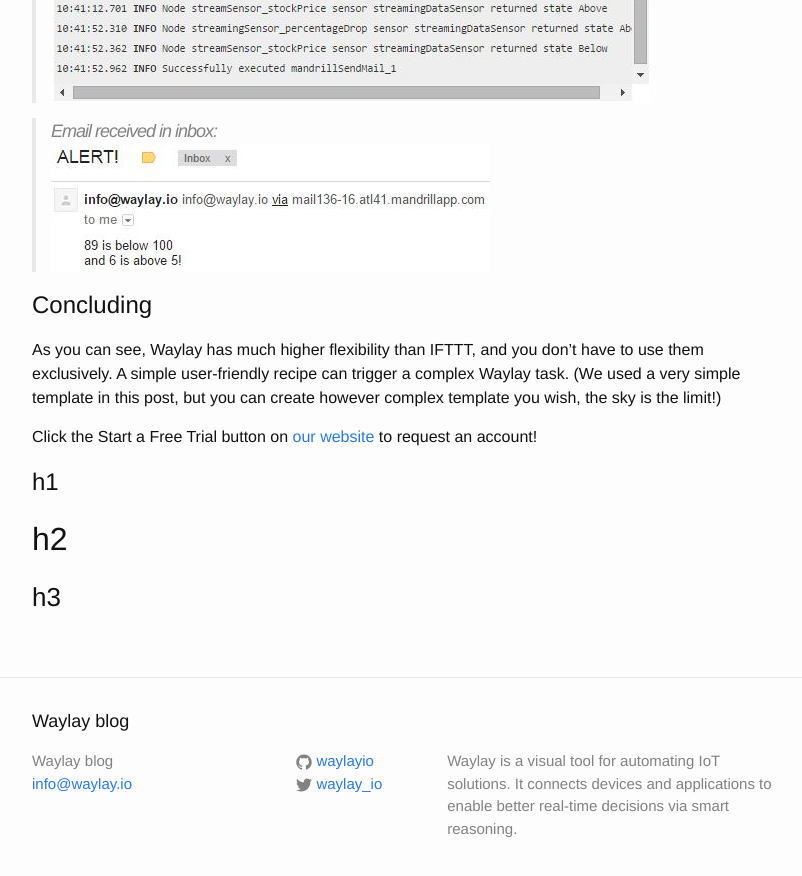
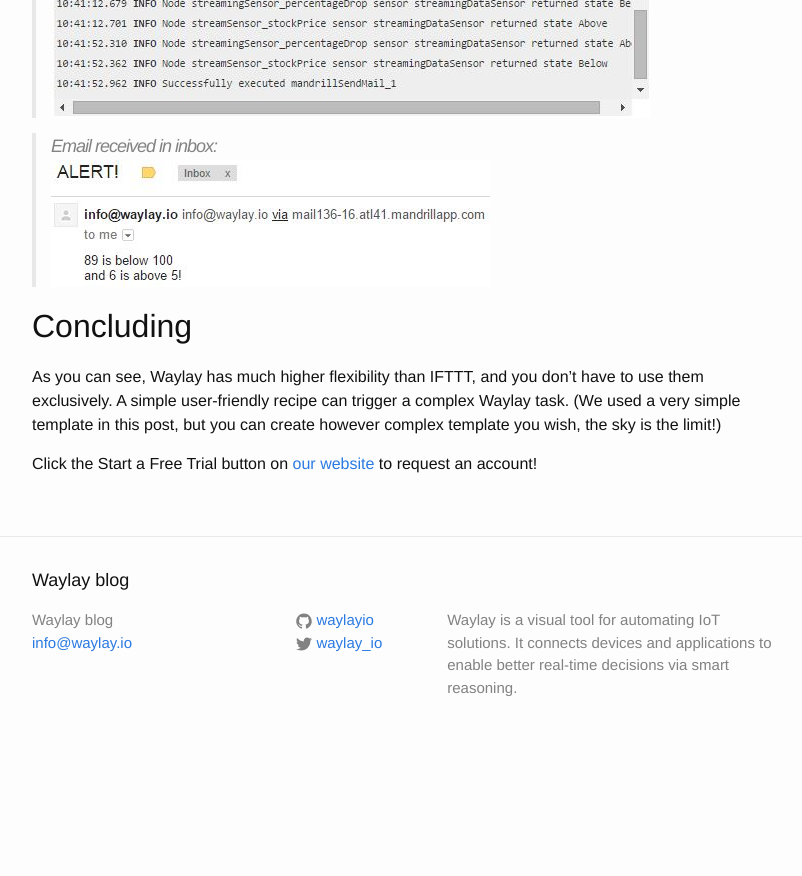
Before and after one commit to jasperdevrient/waylayio.github.io, a Jekyll site: the page built from _posts/2015-06-30-integrating-waylay-ifttt.markdown, in a window 1280 px wide and 900 px high, scrolled down 11512 px. Shown: the top 876 px of the window, without its empty margins (238-1040 px from the left). Built offline with Jekyll 4.4.1, drawn with Linux system fonts in a browser that asks for light colours; after the commit the page ends 12271 px from its top, so only the background shows below that.

Commit message:
Changed from using h1,h2 to h2,h3

```diff
--- a/_posts/2015-06-30-integrating-waylay-ifttt.markdown
+++ b/_posts/2015-06-30-integrating-waylay-ifttt.markdown
@@ -4,23 +4,23 @@
 date:       2015-06-30 14:59:06
 categories: integration
 ---
-#IFTTT
+##IFTTT
 > IFTTT is a web-based service that allows users to create chains of simple conditional statements, called "recipes", which are triggered based on changes to other web services such as Gmail, Facebook, Instagram, and Craigslist. https://en.wikipedia.org/wiki/IFTTT
 
-#Integration
+##Integration
 In this blog post, you will learn how to connect between Waylay and IF in two separate chapters:
 
 * From Waylay to IF
 * From IF to Waylay
 
-#What you need
+##What you need
 
 * An IFTTT account
 * A Waylay account: Click the Start a Free Trial button on [our website][waylayio] to request an account.
 
-#From Waylay to IF
+##From Waylay to IF
 
-##IF Maker Channel
+###IF Maker Channel
 
 Using IF's [Maker] channel and Waylay's IFTTTMaker actuator we can send a POST request to trigger your IF recipes.
 First, you will need to have a recipe on IFTTT ready to receive a web request.
@@ -38,7 +38,7 @@
 
 > ![IFTTT_tut_step7 screenshot]({{ site.baseurl }}/assets/images/IFTTT_tut_step7.JPG)
 
-##Waylay IFTTTMaker Actuator
+###Waylay IFTTTMaker Actuator
 
 After logging into your Waylay platform, we'll create a template which consist of a switch sensor and IFTTTMaker actuator.
 Enter the eventName (e.g. waylay_test) and the values you wish to have.
@@ -63,13 +63,13 @@
 
 > ![IFTTT_tut_emailSent screenshot]({{ site.baseurl }}/assets/images/IFTTT_tut_emailSent.JPG)
 
-#From IF to Waylay
+##From IF to Waylay
 
 There are so many ways to use Waylay from another application as Waylay provides a huge [RESTful API]:
 You can push data into a resource, create sensors and actuators, create templates, make tasks out of templates, and more via the [RESTful API]!
 In this chapter, we will have two IF recipes pushing data into Waylay broker, and in the end sending us an email notifying us that Apple stock has fallen 5% and is now below $100.
 
-##Creating a template and resource
+###Creating a template and resource
 We will require two sensors in a template, one receiving the closing price and the other receiving the percentage drop in price.
 Place two streamDataSensor onto the white space and enter the following properties:
 
@@ -89,7 +89,7 @@
 
 > ![IFTTT_tut_IFtoWaylay_deployTask screenshot]({{ site.baseurl }}/assets/images/IFTTT_tut_IFtoWaylay_deployTask.JPG)
 
-##Authentication
+###Authentication
 Before we proceed further, we will construct the authentication key for the web request to Waylay later.
 You will find your Waylay API key and secret under Waylay dashboard-profile-API Key.
 
@@ -97,7 +97,7 @@
 
 Keep them available as you move on to the IF web application to create recipes.
 
-##Creating IF recipes
+###Creating IF recipes
 We're using the Stocks channel to trigger our Maker action channel in two separate recipes:
 1. price drops below
 2. price drops by percentage
@@ -134,7 +134,7 @@
 > Email received in inbox:
 > ![IFTTT_tut_IFtoWaylay_alertEmail screenshot]({{ site.baseurl }}/assets/images/IFTTT_tut_IFtoWaylay_alertEmail.JPG)
 
-#Concluding
+##Concluding
 
 As you can see, Waylay has much higher flexibility than IFTTT, and you don't have to use them exclusively. A simple user-friendly recipe can trigger a complex Waylay task.
 (We used a very simple template in this post, but you can create however complex template you wish, the sky is the limit!)
@@ -145,9 +145,3 @@
 [waylaydocs]:     https://docs.waylay.io/
 [maker]:          https://ifttt.com/maker
 [RESTful API]:    http://docs.waylay.io/Waylay-REST-API-documentation.html
-
-# h1
-
-## h2
-
-### h3
```
